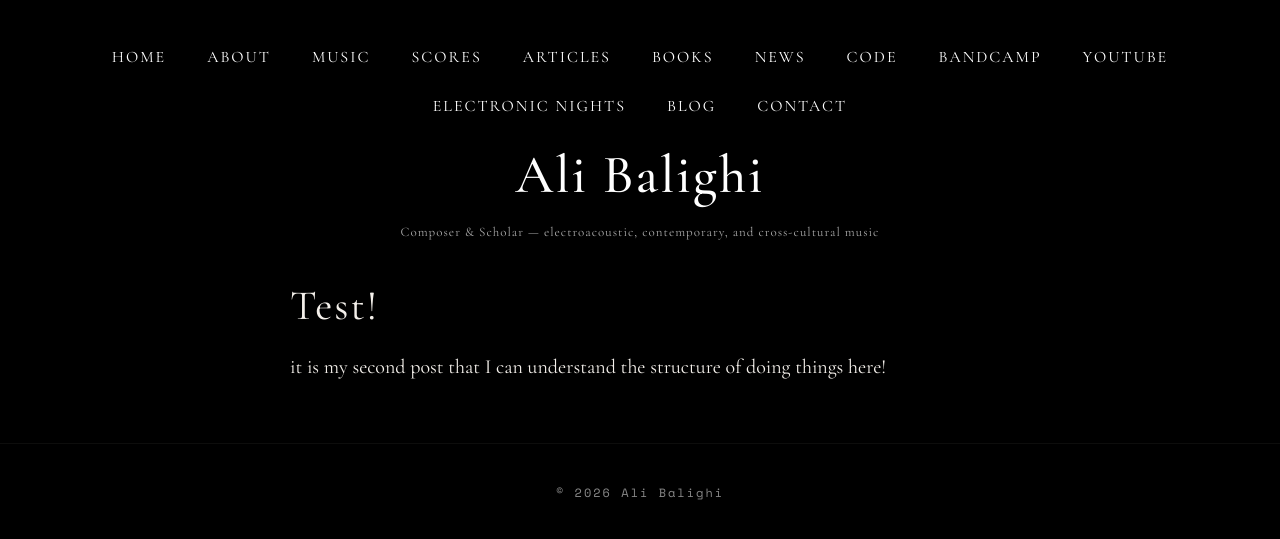
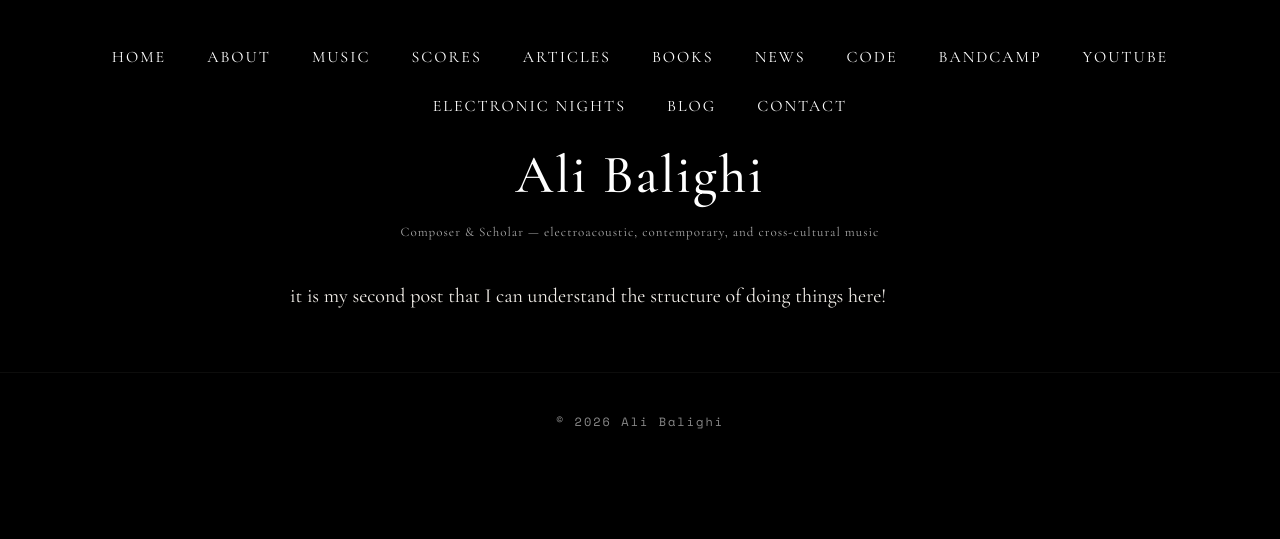
Before and after one commit to alib65/blog, a Jekyll site: the page built from _posts/2026-04-19-my-thoughts-on-music.md, in a window 1280 px wide. Shown: the top 539 px of the page. Built offline with Jekyll 4.4.1, drawn with Linux system fonts in a browser that asks for light colours.

Commit message:
Remove heading from my thoughts on music post
Removed the heading 'Test!' from the post.

```diff
--- a/_posts/2026-04-19-my-thoughts-on-music.md
+++ b/_posts/2026-04-19-my-thoughts-on-music.md
@@ -3,5 +3,5 @@ layout: default
 title: "Test!"
 date: 2026-04-19
 ---
-# Test!
+
 it is my second post that I can understand the structure of doing things here!
```
